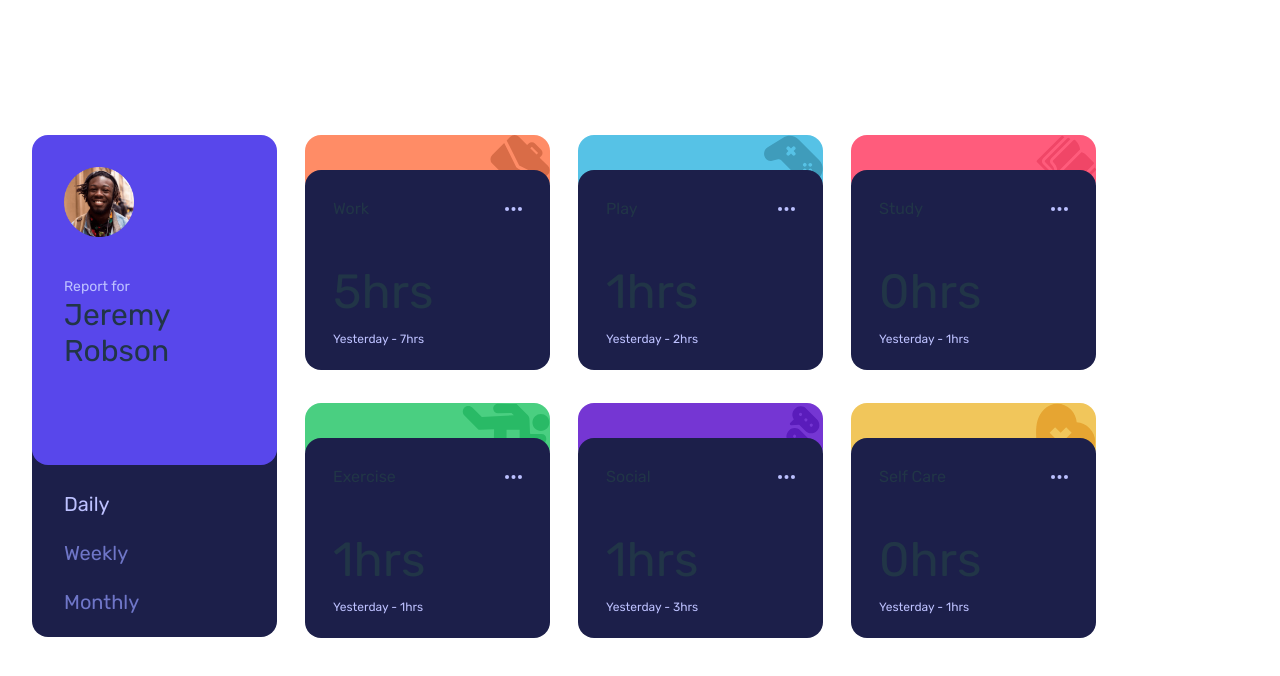
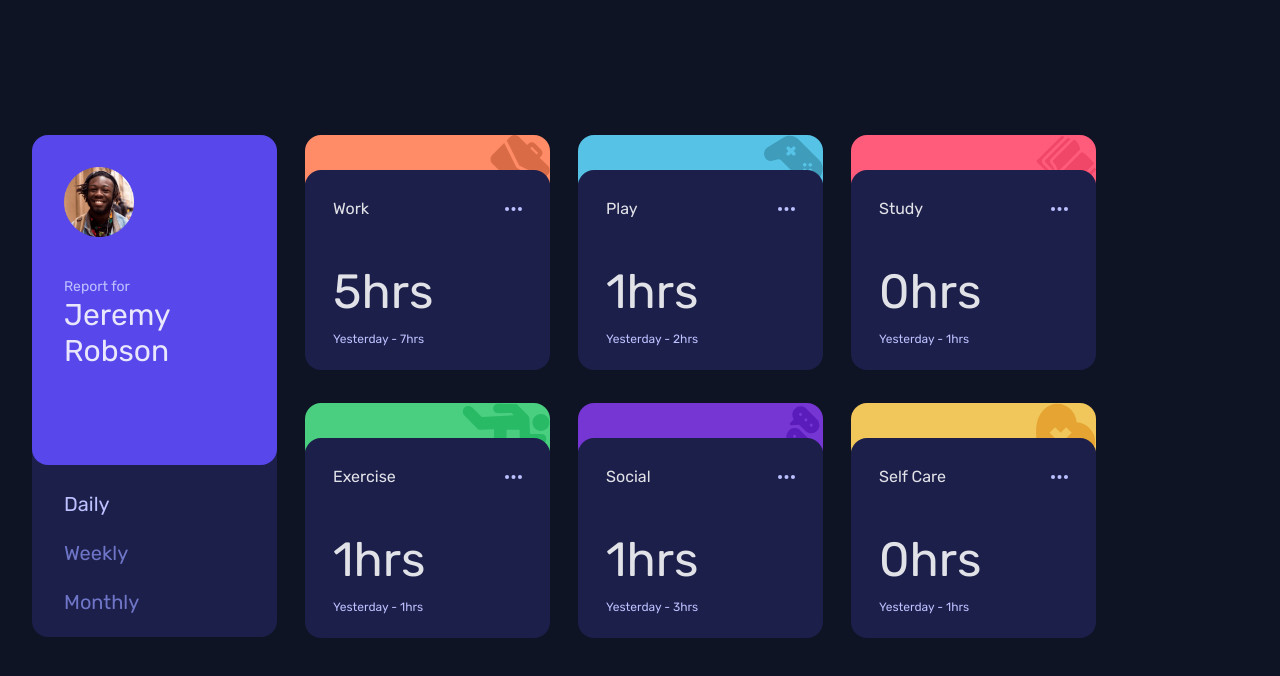
Before and after one commit to mihalidis/time-tracking-dashboard, a Vue app: page / in a window 1280 px wide. Shown: the top 676 px of the page. Built offline with nearby package versions, Linux system fonts and the light colour scheme.

Commit message:
fix fm problem

```diff
--- a/src/style.css
+++ b/src/style.css
@@ -49,6 +49,9 @@ body {
   place-items: center;
   min-width: 320px;
   min-height: 100vh;
+  color-scheme: light dark;
+  color: rgba(255, 255, 255, 0.87);
+  background-color: var(--very-dark-blue);
 }
 
 #app {
```
